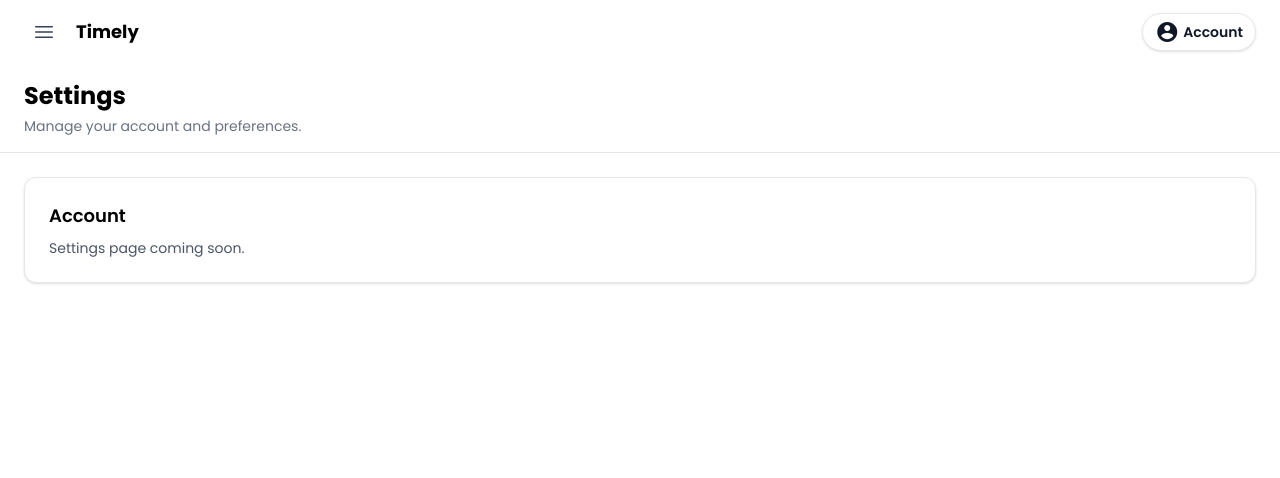
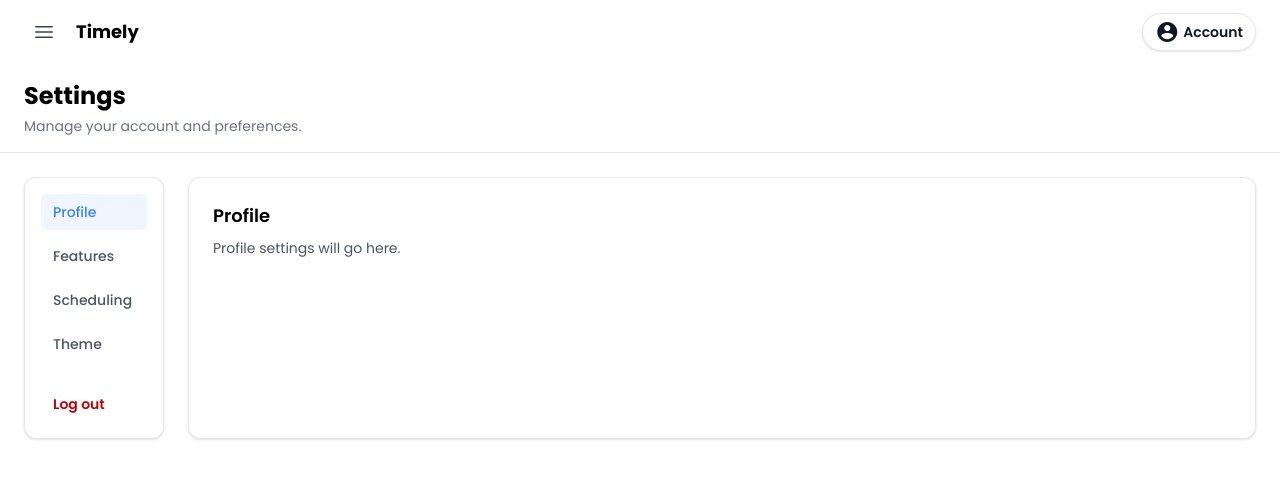
Before and after one commit to yale210/timely, a React (Vite) app in the folder frontend/: page /settings in a window 1280 px wide. Shown: the top 478 px of the page. Built offline with nearby package versions, Linux system fonts and the light colour scheme; sample sign-in values are in the browser's storage.

Commit message:
feat: add subsections to settings page

```diff
--- a/frontend/src/index.css
+++ b/frontend/src/index.css
@@ -1,5 +1,5 @@
 @import url("https://fonts.googleapis.com/icon?family=Material+Icons");
-@import url("https://fonts.googleapis.com/css2?family=Inter:ital,opsz,wght@0,14..32,100..900;1,14..32,100..900&family=Poppins:ital,wght@0,100;0,200;0,300;0,400;0,500;0,600;0,700;0,800;0,900;1,100;1,200;1,300;1,400;1,500;1,600;1,700;1,800;1,900&family=Pacifico&display=swap");
+@import url("https://fonts.googleapis.com/css2?family=Poppins:ital,wght@0,100;0,200;0,300;0,400;0,500;0,600;0,700;0,800;0,900;1,100;1,200;1,300;1,400;1,500;1,600;1,700;1,800;1,900&display=swap");
 @import "tailwindcss";
 
 @theme {
@@ -107,7 +107,7 @@
 }
 /* Use Google-hosted decorative font 'Pacifico' for headings. */
 .font-young-coconut {
-  font-family: 'Pacifico', "Poppins", system-ui, sans-serif;
+  font-family: "Poppins", system-ui, sans-serif;
 }
 
 /* Custom Scrollbar */
--- a/frontend/src/pages/Settings.tsx
+++ b/frontend/src/pages/Settings.tsx
@@ -1,10 +1,62 @@
+import { useState } from "react";
+import { useNavigate } from "react-router-dom";
 import AppLayout from "../layouts/AppLayout";
+import { authService } from "../services/authService";
 
 /**
  * Basic settings page placeholder.
  * @returns The rendered settings page.
  */
+type SettingsSection = "profile" | "preferences" | "theme" | "features";
+
 const Settings = () => {
+  const [activeSection, setActiveSection] = useState<SettingsSection>("profile");
+  const navigate = useNavigate();
+
+  const renderContent = () => {
+    if (activeSection === "preferences") {
+      return (
+        <>
+          <h2 className="text-lg font-semibold">Scheduling</h2>
+          <p className="mt-2 text-sm text-gray-600">
+            Preferences controls will go here.
+          </p>
+        </>
+      );
+    }
+
+    if (activeSection === "theme") {
+      return (
+        <>
+          <h2 className="text-lg font-semibold">Theme</h2>
+          <p className="mt-2 text-sm text-gray-600">
+            Theme options will go here.
+          </p>
+        </>
+      );
+    }
+
+    if (activeSection === "features") {
+      return (
+        <>
+          <h2 className="text-lg font-semibold">Features</h2>
+          <p className="mt-2 text-sm text-gray-600">
+            Feature toggles will go here.
+          </p>
+        </>
+      );
+    }
+
+    return (
+      <>
+        <h2 className="text-lg font-semibold">Profile</h2>
+        <p className="mt-2 text-sm text-gray-600">
+          Profile settings will go here.
+        </p>
+      </>
+    );
+  };
+
   return (
     <AppLayout>
       <div className="min-h-screen bg-white text-black">
@@ -17,11 +69,69 @@ const Settings = () => {
           </div>
         </header>
         <main className="p-6">
-          <div className="rounded-xl border border-gray-200 bg-white p-6 shadow-sm">
-            <h2 className="text-lg font-semibold">Account</h2>
-            <p className="mt-2 text-sm text-gray-600">
-              Settings page coming soon.
-            </p>
+          <div className="flex gap-6">
+            <aside className="w-[10%] min-w-[140px]">
+              <div className="rounded-xl border border-gray-200 bg-white p-4 shadow-sm">
+                <button
+                  type="button"
+                  onClick={() => setActiveSection("profile")}
+                  className={`w-full text-left text-sm font-medium rounded-md px-3 py-2 transition-colors ${
+                    activeSection === "profile"
+                      ? "bg-blue-50 text-primary"
+                      : "text-gray-600 hover:bg-gray-50"
+                  }`}
+                >
+                  Profile
+                </button>
+                <button
+                  type="button"
+                  onClick={() => setActiveSection("features")}
+                  className={`mt-2 w-full text-left text-sm font-medium rounded-md px-3 py-2 transition-colors ${
+                    activeSection === "features"
+                      ? "bg-blue-50 text-primary"
+                      : "text-gray-600 hover:bg-gray-50"
+                  }`}
+                >
+                  Features
+                </button>
+                <button
+                  type="button"
+                  onClick={() => setActiveSection("preferences")}
+                  className={`mt-2 w-full text-left text-sm font-medium rounded-md px-3 py-2 transition-colors ${
+                    activeSection === "preferences"
+                      ? "bg-blue-50 text-primary"
+                      : "text-gray-600 hover:bg-gray-50"
+                  }`}
+                >
+                  Scheduling
+                </button>
+                <button
+                  type="button"
+                  onClick={() => setActiveSection("theme")}
+                  className={`mt-2 w-full text-left text-sm font-medium rounded-md px-3 py-2 transition-colors ${
+                    activeSection === "theme"
+                      ? "bg-blue-50 text-primary"
+                      : "text-gray-600 hover:bg-gray-50"
+                  }`}
+                >
+                  Theme
+                </button>
+                <button
+                  type="button"
+                  onClick={() => {
+                    void authService.logout().then(() => {
+                      navigate("/login");
+                    });
+                  }}
+                  className="mt-6 w-full text-left text-sm font-semibold rounded-md px-3 py-2 text-red-700 hover:bg-red-50"
+                >
+                  Log out
+                </button>
+              </div>
+            </aside>
+            <section className="flex-1 rounded-xl border border-gray-200 bg-white p-6 shadow-sm">
+              {renderContent()}
+            </section>
           </div>
         </main>
       </div>
```
